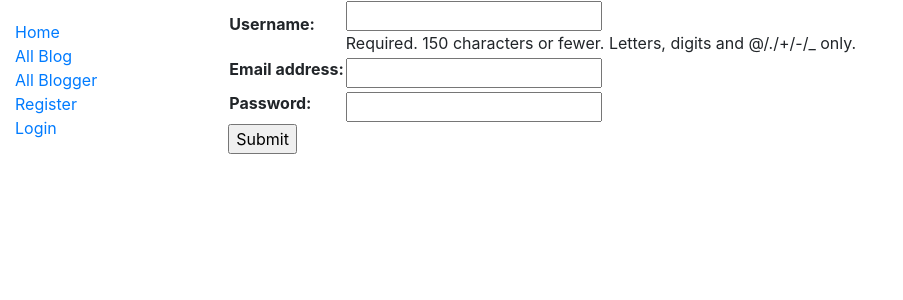
After one commit to JoeHO888/diyblog, a Django app: page /accounts/register in a window 1280 px wide. The commit adds this page. Shown: the top 300 px of the page, without its empty margins (0-903 px from the left). Run offline with Django 3.2, Linux system fonts and the light colour scheme; some libraries are stand-ins or nearby versions.

Commit message:
Add User Register List

```diff
--- a/blog/templates/base_generic.html
+++ b/blog/templates/base_generic.html
@@ -22,6 +22,7 @@
             <li>User: {{ user.get_username }}</li>
             <li><a href="{% url 'logout'%}?next={{request.path}}">Logout</a></li>
           {% else %}
+            <li><a href="{% url 'register'%}?next={{request.path}}">Register</a></li>
             <li><a href="{% url 'login'%}?next={{request.path}}">Login</a></li>
    {% endif %}
         </ul>
--- a/blog/views.py
+++ b/blog/views.py
@@ -4,12 +4,13 @@ from blog.models import Blog, Blogger, Comment
 from django.views.generic.list import MultipleObjectMixin
 from django.views.generic.edit import CreateView
 import datetime
-from django.urls import reverse
+from django.urls import reverse,reverse_lazy
 from django.contrib.auth.mixins import LoginRequiredMixin
 from blog.forms import CommentForm
 from django.http import HttpResponseRedirect,HttpResponse
 from django.utils import timezone
 from django.contrib.auth.decorators import login_required
+from django.contrib.auth.models import User
 
 def index(request):
 
@@ -40,7 +41,6 @@ class CommentCreate(LoginRequiredMixin,CreateView):
     def get_success_url(self):
         return reverse('blog-detail', kwargs={'pk': self.kwargs['pk']})
 
-
 class BlogListView(generic.ListView):
     model = Blog
     paginate_by = 2
@@ -67,8 +67,6 @@ class BloggerDetailView(generic.DetailView,MultipleObjectMixin):
         context = super(BloggerDetailView, self).get_context_data(object_list=object_list, **kwargs)
         return context
 
-
-
 @login_required
 def MakeComment(request, pk):
     blog = Blog.objects.get(id=pk)
@@ -81,3 +79,16 @@ def MakeComment(request, pk):
         form.save()
         next = request.POST.get('next', '/')
         return HttpResponseRedirect(next)
+
+def RegistrationConfirmationEmail(request):
+    return render(request,'auth/user_form_done.html')
+
+class UserRegister(CreateView):
+    model = User
+    fields = ['username','email','password']
+    success_url = reverse_lazy('register-done')
+
+    def form_valid(self, form):
+        form.instance.is_active = False
+        response = super(UserRegister, self).form_valid(form)
+        return response
--- a/diyblog/urls.py
+++ b/diyblog/urls.py
@@ -19,10 +19,14 @@ from django.urls import include
 from django.conf.urls.static import static
 from django.views.generic import RedirectView
 from django.conf import settings
+from blog import views
+
 
 urlpatterns = [
     path('admin/', admin.site.urls),
     path('blog/', include('blog.urls')),
     path('', RedirectView.as_view(url='/blog/', permanent=True)),
-    path('accounts/', include('django.contrib.auth.urls'))
+    path('accounts/', include('django.contrib.auth.urls')),
+    path('accounts/register', views.UserRegister.as_view(), name='register'),
+    path('accounts/register_done', views.RegistrationConfirmationEmail, name='register-done')
 ] + static(settings.STATIC_URL, document_root=settings.STATIC_ROOT)
--- /dev/null
+++ b/templates/auth/user_form.html
@@ -0,0 +1,11 @@
+{% extends "base_generic.html" %}
+
+{% block content %}
+  <form action="" method="post">
+    {% csrf_token %}
+    <table>
+    {{ form.as_table }}
+    </table>
+    <input type="submit" value="Submit">
+  </form>
+{% endblock %}
--- /dev/null
+++ b/templates/auth/user_form_done.html
@@ -0,0 +1,5 @@
+{% extends "base_generic.html" %}
+
+{% block content %}
+  <p>We've sent you a confirmation email</p>
+{% endblock %}
```
Also changed, not shown: db.sqlite3.
